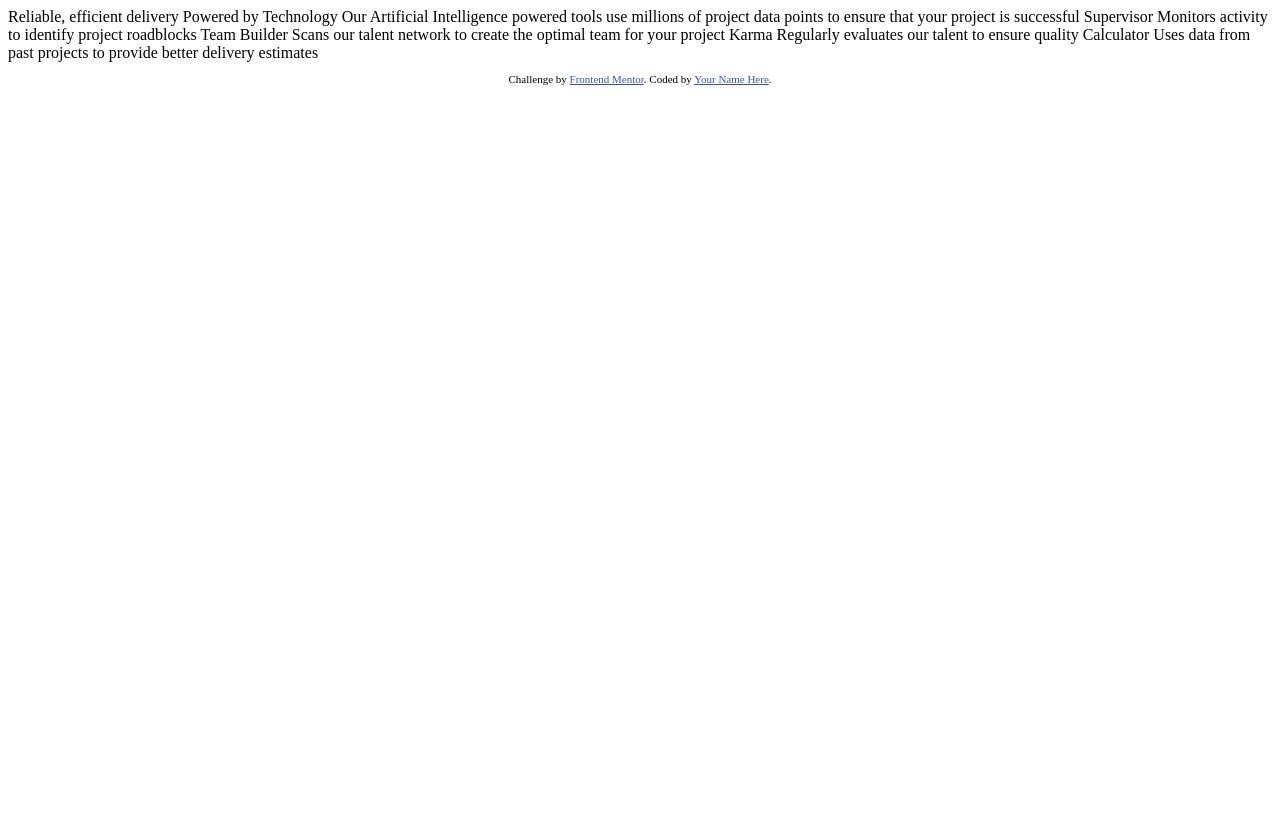
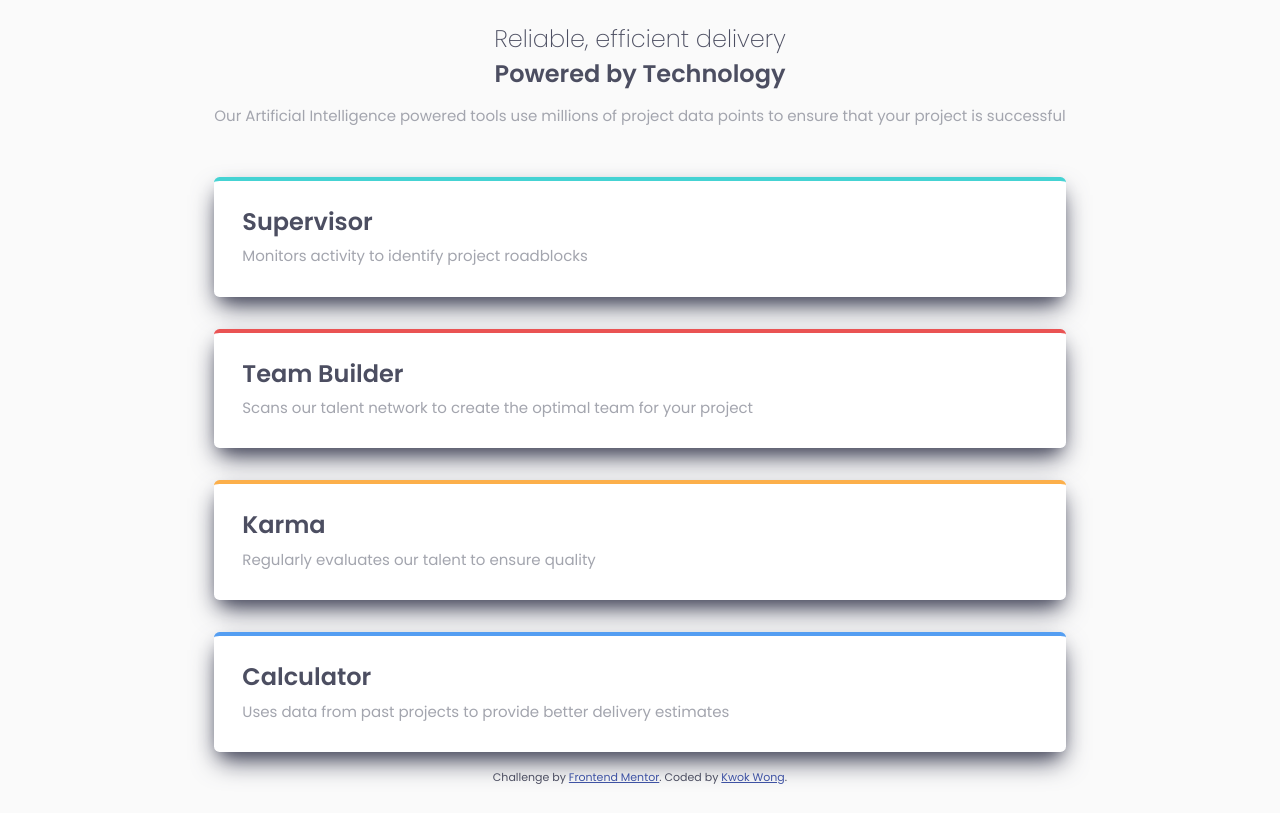
Before and after one commit to kwokkw/four-card-feature-section-master, a plain HTML site: page index.html in a window 1280 px wide. Drawn offline with Linux system fonts and the light colour scheme.

Commit message:
initial commit

```diff
--- /dev/null
+++ b/css/style.css
@@ -0,0 +1,153 @@
+/* || RESET */
+
+/* Box sizing rules, remove default margin */
+*,
+*::after,
+*::before {
+    margin: 0;
+    padding: 0;
+    box-sizing: border-box;
+}
+
+/* Prevent font size inflation */
+html {
+    -moz-text-size-adjust: none;
+    -webkit-text-size-adjust: none;
+    text-size-adjust: none;
+}
+
+/* Remove list styles on ul */
+ul {
+    list-style: none;
+}
+
+/* Set core body defalts */
+body {
+    min-height: 100vh;
+    line-height: 1.7;
+}
+
+/* Set shorter line heights on headings and interactive elements */
+h1, h2, h3, h4, button, input, label {
+    line-height: 1.1;
+}
+
+/* Make images easier to work with */
+img,
+picture {
+    max-width: 100%;
+    display: block;
+}
+
+/* || VARIABLES */
+
+:root {
+
+    /* COLORS */
+
+    --red: hsl(0, 78%, 62%);
+    --cyan: hsl(180, 62%, 55%);
+    --orange: hsl(34, 97%, 64%);
+    --blue: hsl(212, 86%, 64%);
+
+    --very-dark-blue: hsl(234, 12%, 34%);
+    --grayish-blue: hsl(229, 6%, 66%);
+    --very-light-gray: hsl(0, 0%, 98%);
+
+    /* FONT */
+
+    --fs: 0.9375rem;
+
+    --fw-semi-bold: 600;
+    --fw-regular: 400;
+    --fw-extra-light: 200;
+
+    /* BORDER */
+
+    --border-top: 4px;
+}
+
+/* GENERAL STYLES */
+
+body {
+    display: grid;
+    place-content: center;
+    font-family: "Poppins", sans-serif;
+    color: var(--grayish-blue);
+    background-color: var(--very-light-gray);
+
+    padding: 1.65rem;
+}
+
+p {
+    font-size: var(--fs);
+}
+
+h2 {
+    color: var(--very-dark-blue);
+    font-weight: var(--fw-semi-bold);
+}
+
+/* BLOCKS */
+
+.attribution {
+    color: var(--very-dark-blue);
+    font-size: 11px; text-align: center;
+    margin-top: 1rem;
+}
+
+.attribution a {
+    color: hsl(228, 45%, 44%);
+}
+
+.text-container {
+    text-align: center;
+}
+
+.cards-container {
+    margin-top: 3rem;
+    display: grid;
+    row-gap: 2rem;
+}
+
+.cards {
+    background-color: white;
+    padding: 1.75rem;
+    border-radius: 0.35rem;
+    text-align: left;
+    box-shadow: var(--very-dark-blue) 0px 13px 27px -5px,var(--very-dark-blue) 0px 8px 16px -8px;;
+}
+
+.cards p {
+    margin-top: 0.5rem;
+}
+
+/* ELEMENTS */
+
+.text-container__ribbon-text {
+    font-weight: var(--fw-extra-light);
+}
+
+.text-container__title {
+    margin-top: 0.5rem;
+}
+
+.text-container__intro {
+    margin-top: 1rem;
+}
+
+.cards-container__card-one {
+    border-top: var(--border-top) solid var(--cyan);
+}
+
+.cards-container__card-two {
+    border-top: var(--border-top) solid var(--red);
+}
+
+.cards-container__card-three {
+    border-top: var(--border-top) solid var(--orange);
+}
+
+.cards-container__card-four {
+    border-top: var(--border-top) solid var(--blue);
+}
--- a/index.html
+++ b/index.html
@@ -5,40 +5,55 @@
   <meta name="viewport" content="width=device-width, initial-scale=1.0"> <!-- displays site properly based on user's device -->
 
   <link rel="icon" type="image/png" sizes="32x32" href="./images/favicon-32x32.png">
+  <link rel="stylesheet" href="css/style.css">
+  <link rel="preconnect" href="https://fonts.googleapis.com">
+  <link rel="preconnect" href="https://fonts.gstatic.com" crossorigin>
+  <link href="https://fonts.googleapis.com/css2?family=Poppins:wght@200;400;600&display=swap" rel="stylesheet">
 
   <title>Frontend Mentor | Four card feature section</title>
 
-  <!-- Feel free to remove these styles or customise in your own stylesheet 👍 -->
-  <style>
-    .attribution { font-size: 11px; text-align: center; }
-    .attribution a { color: hsl(228, 45%, 44%); }
-  </style>
 </head>
 <body>
+  <main>
+    <div class="text-container">
+      <h2 class="text-container__ribbon-text">Reliable, efficient delivery</h2>
+      <h2 class="text-container__title">Powered by Technology</h2>
+      <p class="text-container__intro">
+        Our Artificial Intelligence powered tools use millions of project data points to ensure that your project is successful
+      </p>
+    </div>
 
-  Reliable, efficient delivery
-  Powered by Technology
-
-  Our Artificial Intelligence powered tools use millions of project data points
-  to ensure that your project is successful
-
-  Supervisor
-  Monitors activity to identify project roadblocks
-
-  Team Builder
-  Scans our talent network to create the optimal team for your project
-
-  Karma
-  Regularly evaluates our talent to ensure quality
-
-  Calculator
-  Uses data from past projects to provide better delivery estimates
-
-
+    <ul class="cards-container">
+      <li class="cards cards-container__card-one">
+        <h2>Supervisor</h2>
+        <p>
+          Monitors activity to identify project roadblocks
+        </p>
+      </li>
+      <li class="cards cards-container__card-two">
+        <h2>Team Builder</h2>
+        <p>
+          Scans our talent network to create the optimal team for your project
+        </p>
+      </li>
+      <li class="cards cards-container__card-three">
+        <h2>Karma</h2>
+        <p>
+          Regularly evaluates our talent to ensure quality
+        </p>
+      </li>
+      <li class="cards cards-container__card-four">
+        <h2>Calculator</h2>
+        <p>
+          Uses data from past projects to provide better delivery estimates
+        </p>
+      </li>
+    </ul>
+  </main>
   <footer>
     <p class="attribution">
-      Challenge by <a href="https://www.frontendmentor.io?ref=challenge" target="_blank">Frontend Mentor</a>.
-      Coded by <a href="#">Your Name Here</a>.
+      Challenge by <a href="https://www.frontendmentor.io?ref=challenge" target="_blank" title="opens a new tab">Frontend Mentor</a>.
+      Coded by <a href="https://github.com/kwokkw" target="_blank" title="Github Repo">Kwok Wong</a>.
     </p>
   </footer>
 </body>
```
Also changed, not shown: 1 other file.
